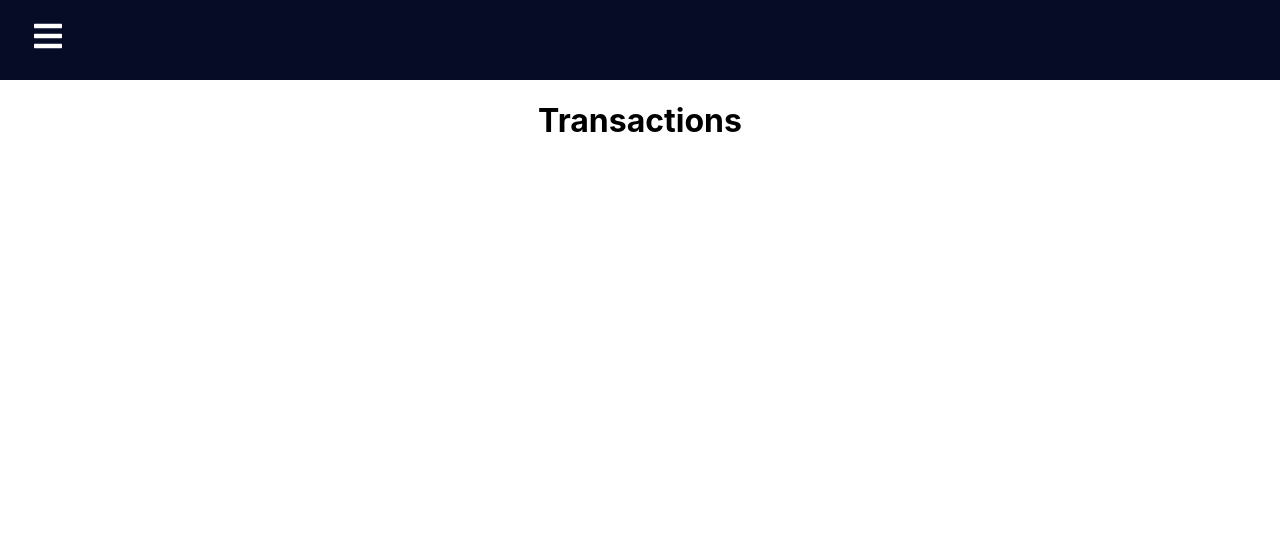
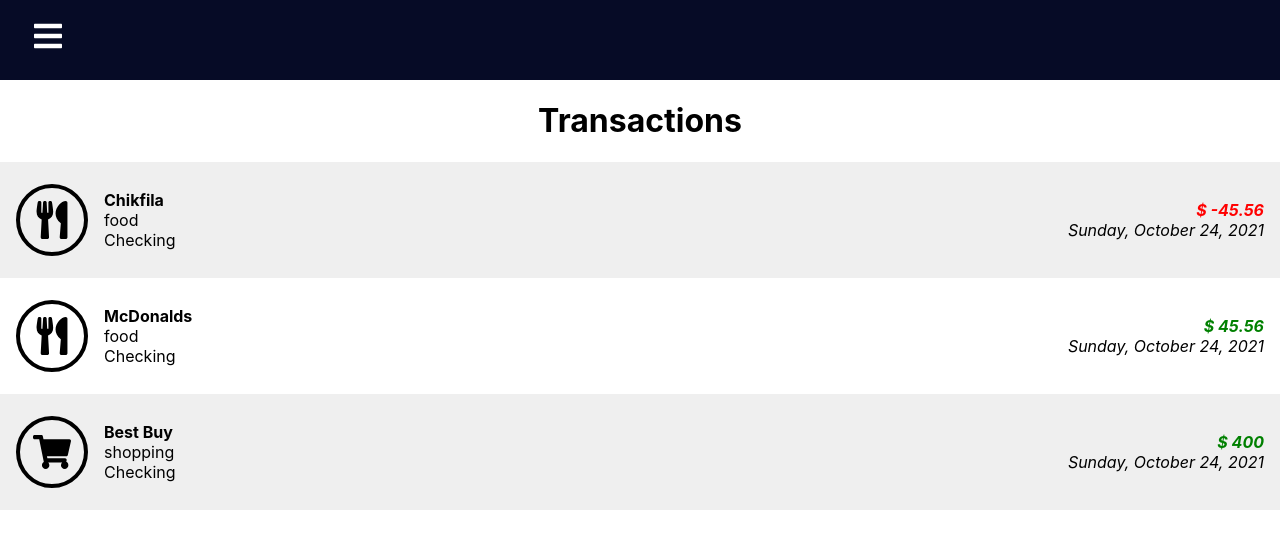
Before and after one commit to software-assignments-fall2021/project-setup-sneaky-seven, a React (Create React App) app in the folder front-end/: page /transactions in a window 1280 px wide. Shown: the top 548 px of the page. Built offline with nearby package versions, Linux system fonts and the light colour scheme.

Commit message:
added code for transaction list and transaction details pages

```diff
--- a/front-end/src/App.js
+++ b/front-end/src/App.js
@@ -1,5 +1,5 @@
-import './App.css';
-import NavbarWrapper from './components/Navbar/NavbarWrapper';
+import "./App.css";
+import NavbarWrapper from "./components/Navbar/NavbarWrapper";
 
 function App() {
   return (
--- /dev/null
+++ b/front-end/src/api/index.js
@@ -0,0 +1,15 @@
+import { mocks, getAllTransactions as _getAllTransactions } from "./mocks";
+const MOCK = true;
+
+const api = {
+  /** @returns {Promise<_getAllTransactions>} */
+  async getAllTransactions() {
+    // TODO: fetch actual data
+  },
+};
+
+if (MOCK) {
+  Object.assign(api, mocks);
+}
+
+export default api;
--- /dev/null
+++ b/front-end/src/api/mocks.js
@@ -0,0 +1,56 @@
+/** Delays a random amount of time and resolves with the data */
+const delayed = (data, ms = Math.random() * 4) => {
+  return (...args) => {
+    const value = typeof data === "function" ? data(...args) : data;
+    return new Promise((resolve) => setTimeout(() => resolve(value), ms));
+  };
+};
+
+/** Takes an object and creates a new object where the values return the values of the original object, with a random delay */
+const composeMocks = (object) =>
+  Object.entries(object).reduce(
+    (transformed, [key, value]) => ({
+      ...transformed,
+      [key]: delayed(value),
+    }),
+    {}
+  );
+
+export const getAllTransactions = [
+  {
+    id: 1,
+    merchant: "Chikfila",
+    category: "food",
+    account: "Checking",
+    amount: -45.56,
+    currency: "USD",
+    date: 1635106677792,
+  },
+  {
+    id: 2,
+    merchant: "McDonalds",
+    category: "food",
+    account: "Checking",
+    amount: 45.56,
+    currency: "USD",
+    date: 1635106677792,
+  },
+  {
+    id: 3,
+    merchant: "Best Buy",
+    category: "shopping",
+    account: "Checking",
+    amount: 400,
+    currency: "USD",
+    date: 1635106677792,
+  },
+];
+
+export function getTransactionById(id) {
+  return getAllTransactions.find((transaction) => transaction.id === id);
+}
+
+export const mocks = composeMocks({
+  getAllTransactions,
+  getTransactionById,
+});
--- /dev/null
+++ b/front-end/src/components/CategoryIcon.js
@@ -0,0 +1,27 @@
+import React from "react";
+import { FaUtensils, FaMoneyBillAlt, FaShoppingCart } from "react-icons/fa";
+
+const textToIcon = {
+  food: FaUtensils,
+  shopping: FaShoppingCart,
+};
+
+export default function CategoryIcon({ text, size = 64, color = "black" }) {
+  const Icon = textToIcon[text] ?? FaMoneyBillAlt;
+
+  return (
+    <div
+      style={{
+        borderRadius: "50%",
+        width: `${size}px`,
+        height: `${size}px`,
+        display: "flex",
+        justifyContent: "center",
+        alignItems: "center",
+        border: "4px solid black",
+      }}
+    >
+      <Icon color={color} size={~~(size * 0.6)} />
+    </div>
+  );
+}
--- /dev/null
+++ b/front-end/src/components/TransactionList.css
@@ -0,0 +1,51 @@
+.transaction {
+  height: 100px;
+  display: flex;
+  align-items: center;
+  justify-content: space-between;
+  padding: 8px 16px;
+  transition: background-color 0.15s;
+}
+.transaction:hover {
+  background-color: rgba(0, 0, 255, 0.342) !important;
+}
+.transaction:nth-child(odd) {
+  background-color: #efefef;
+}
+
+p {
+  padding: 0;
+  margin: 0;
+}
+
+.text-details {
+  display: flex;
+  flex-direction: column;
+  justify-content: center;
+  text-align: left;
+  padding-left: 16px;
+}
+
+.left {
+  display: flex;
+  flex-direction: row;
+}
+
+.right {
+  text-align: right;
+}
+
+img {
+  display: inline-block;
+  max-width: 50px;
+  max-height: 50px;
+  border-radius: 50%;
+}
+
+.bold {
+  font-weight: bold;
+}
+
+.italics {
+  font-style: italic;
+}
--- /dev/null
+++ b/front-end/src/components/TransactionList.js
@@ -0,0 +1,58 @@
+import React from "react";
+import "./TransactionList.css";
+import CategoryIcon from "./CategoryIcon";
+import { useHistory } from "react-router";
+import { DateTime } from "luxon";
+
+const currenySymbol = {
+  USD: "$",
+};
+
+export function Transaction({
+  id,
+  amount,
+  merchant,
+  category,
+  account,
+  date,
+  currency,
+}) {
+  const formattedDate = DateTime.fromMillis(date ?? 0).toFormat("DDDD");
+  const amountColor = amount >= 0 ? "green" : "red";
+  const symbol = currenySymbol[currency];
+
+  let history = useHistory();
+  function handleClick() {
+    history.push("/transactions/" + id);
+  }
+
+  return (
+    <article className="transaction" onClick={handleClick}>
+      <div className="left">
+        <CategoryIcon text={category} />
+        <div className="text-details">
+          <p className="bold">{merchant}</p>
+          <p>{category}</p>
+          <p>{account}</p>
+        </div>
+      </div>
+
+      <div className="right italics">
+        <p className="bold" style={{ color: amountColor }}>
+          {symbol} {amount}
+        </p>
+        <p>{formattedDate}</p>
+      </div>
+    </article>
+  );
+}
+
+export default function TransactionList({ data }) {
+  return (
+    <div>
+      {(data ?? []).map((transaction) => (
+        <Transaction key={transaction.id} {...transaction} />
+      ))}
+    </div>
+  );
+}
--- /dev/null
+++ b/front-end/src/context/auth.js
@@ -0,0 +1,3 @@
+import { createContext } from "react";
+
+export const AuthContext = createContext();
--- a/front-end/src/pages/Transactions.js
+++ b/front-end/src/pages/Transactions.js
@@ -1,11 +1,23 @@
-import React from 'react'
+import React, { useState, useEffect } from "react";
+import api from "../api";
+import TransactionList from "../components/TransactionList";
+import "./Transactions.css";
 
 function Transactions() {
-    return (
-        <div>
-            <h1>Transactions</h1>
-        </div>
-    )
+  const [transactions, setTransactions] = useState();
+  useEffect(() => {
+    (async () => {
+      const result = await api.getAllTransactions();
+      setTransactions(result);
+    })();
+  }, []);
+
+  return (
+    <div>
+      <h1>Transactions</h1>
+      <TransactionList data={transactions} />
+    </div>
+  );
 }
 
-export default Transactions
+export default Transactions;
```
Also changed, not shown: front-end/src/index.js (+6 -6 lines), front-end/src/pages/TransactionDetail.css (added, +73 -0 lines), front-end/src/pages/TransactionDetail.js (added, +99 -0 lines), front-end/src/pages/Transactions.css (added), 1 other file (tests, documents, lock files or other folders).
